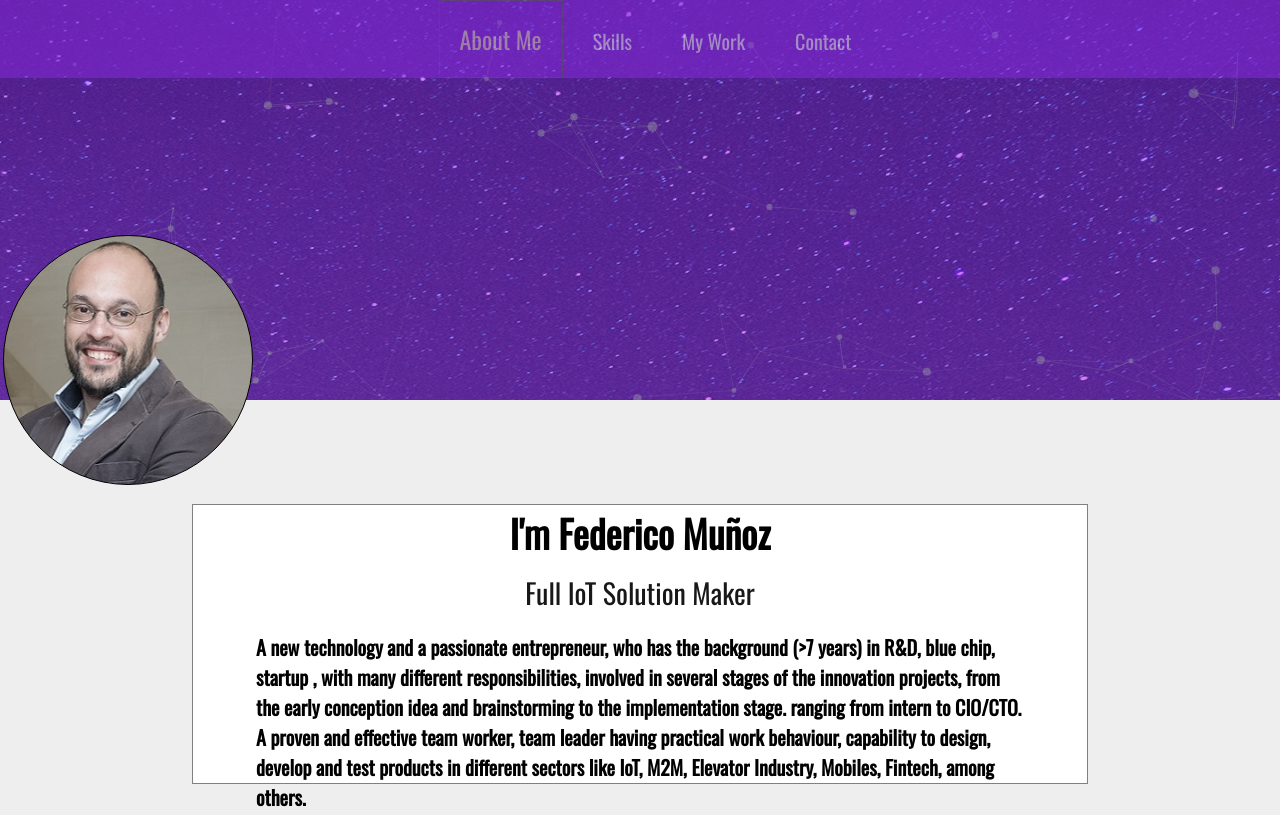
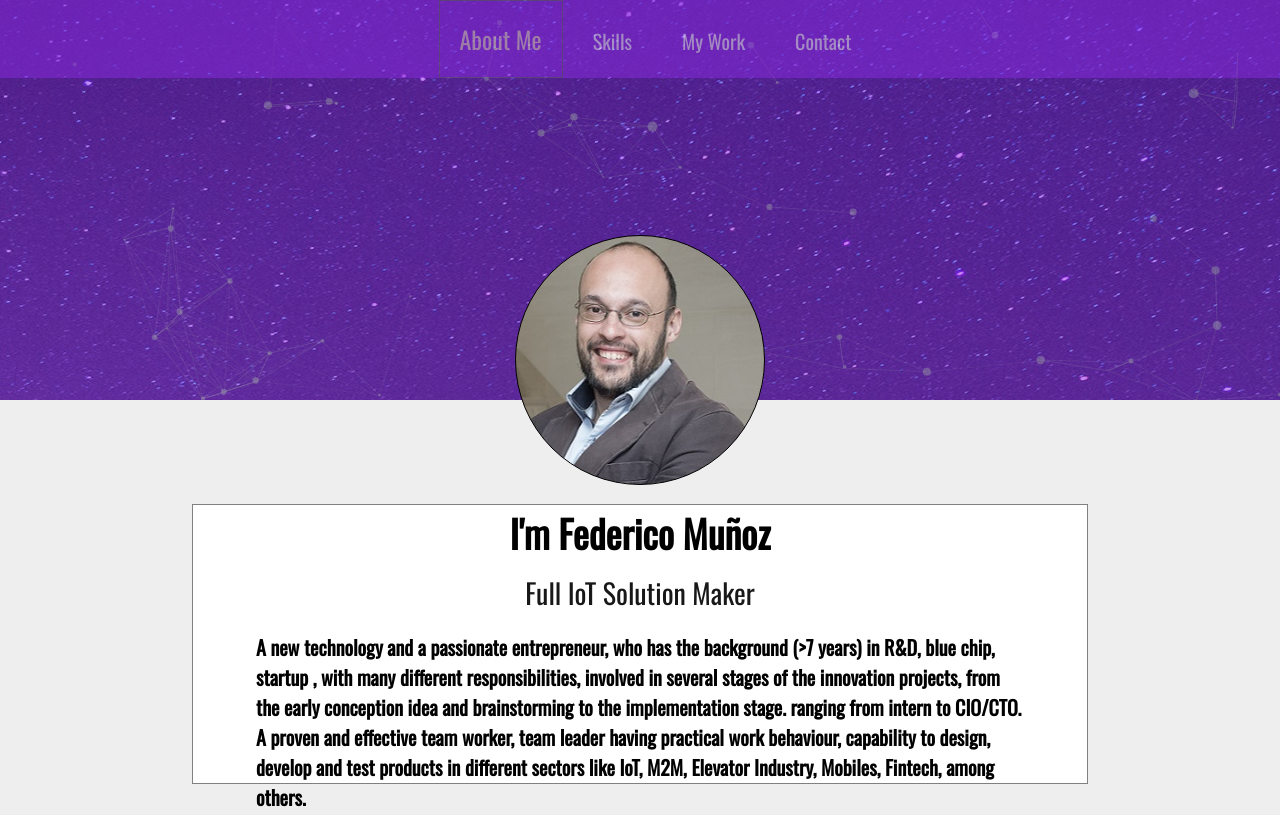
Before and after one commit to chagales/Vcard-html5, a plain HTML site: page index.html in a window 1280 px wide. Shown: the top 815 px of the page. Drawn offline with nearby package versions, Linux system fonts and the light colour scheme; no server answers.

Commit message:
Solucionado problema de centrar imagen en IE11

```diff
--- a/styles/style.css
+++ b/styles/style.css
@@ -115,13 +115,13 @@ canvas{
     position: absolute;
     border: 1px solid #000;
     background: url(../images/static/foto.jpg) no-repeat center center;
-    max-width: 250px;
+    width: 250px;
     height: 250px;
     border-radius: 50%;
     z-index: 2;
     top:-10%;
     left:0;
-    right:80%;
+    right:0;
     bottom:0;
     margin:auto;
 
```
